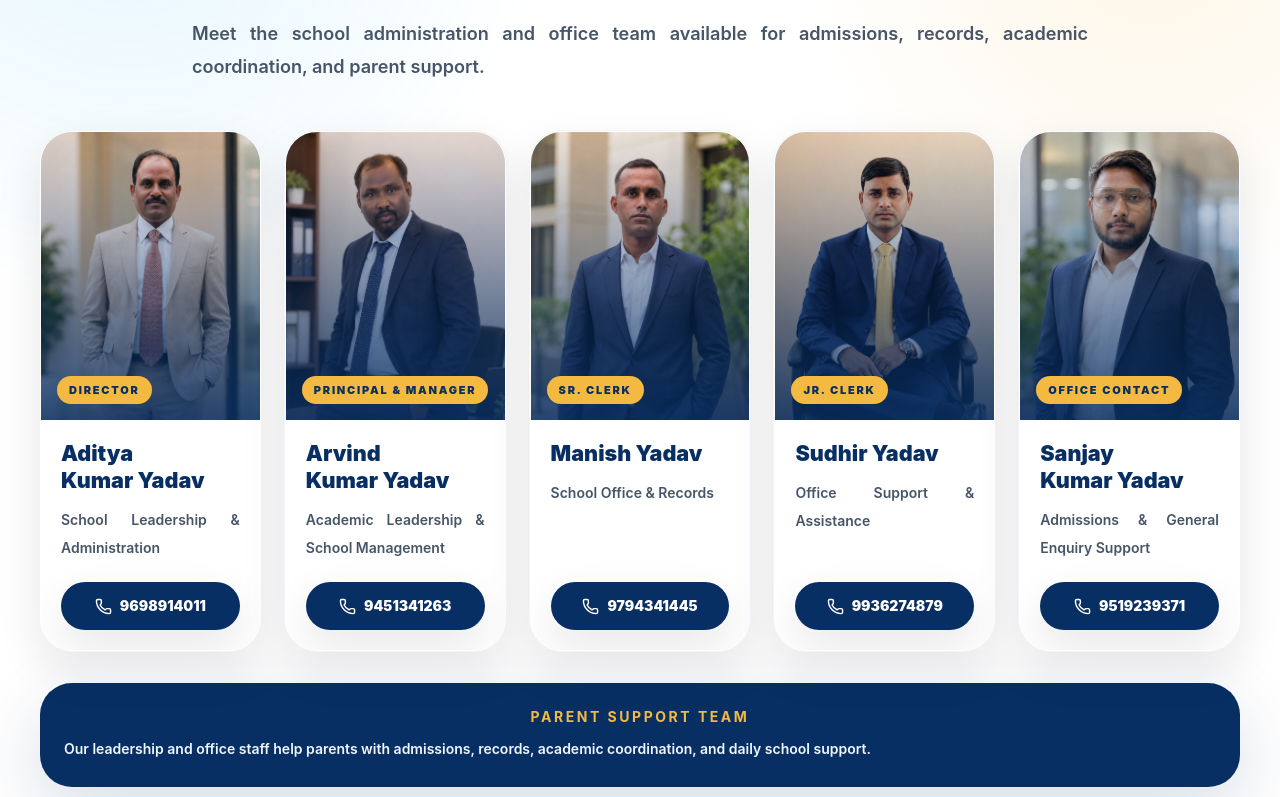
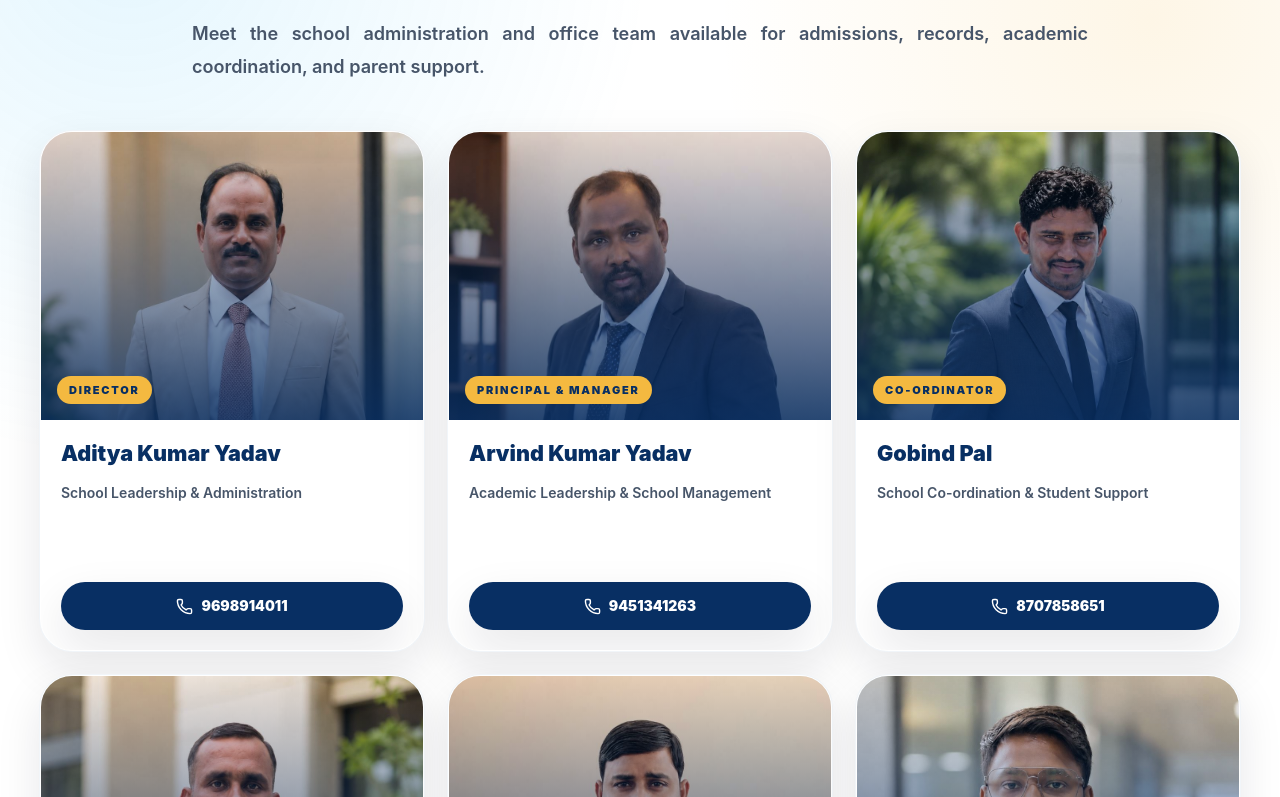
Before and after one commit to akashrajput2433/School-Website, a React (Vite) app: page / in a window 1280 px wide. Shown: the part 5603-6400 px from the top of the page. Built offline with nearby package versions, Linux system fonts and the light colour scheme.

Commit message:
Added a new staff in the staff section

```diff
--- a/src/data/siteData.js
+++ b/src/data/siteData.js
@@ -168,6 +168,13 @@ export const siteConfig = {
         qualification: "Academic Leadership & School Management",
         phone: "9451341263",
         image: "/assets/school/staff-arvind.jpeg"
+      },
+      {
+        name: "Gobind Pal",
+        designation: "Co-ordinator",
+        qualification: "School Co-ordination & Student Support",
+        phone: "8707858651",
+        image: "/assets/school/staff-gobind-pal.jpeg"
       },
       {
         name: "Manish Yadav",
--- a/src/pages/StepFourSections.jsx
+++ b/src/pages/StepFourSections.jsx
@@ -189,7 +189,7 @@ export function StaffSection({ staff }) {
       <div className="mx-auto max-w-7xl px-5 sm:px-8 lg:px-10">
         <div className="relative">
           <SectionHeading eyebrow="Staff" title="Leadership and office team." description="Meet the school administration and office team available for admissions, records, academic coordination, and parent support." />
-          <div className="mt-12 grid auto-rows-fr gap-6 md:grid-cols-2 xl:grid-cols-5">
+          <div className="mt-12 grid auto-rows-fr gap-6 md:grid-cols-2 lg:grid-cols-3">
             {staff.map((person) => (
               <article key={person.name} className="group flex h-full min-h-[520px] flex-col overflow-hidden rounded-[2rem] border border-white bg-white shadow-soft ring-1 ring-slate-100 transition duration-300 hover:-translate-y-1.5 hover:ring-school-gold/60 hover:shadow-premium dark:border-white/10 dark:bg-white/[0.08] dark:ring-white/10">
                 <div className="relative h-72 shrink-0 overflow-hidden bg-school-mist">
@@ -204,10 +204,16 @@ export function StaffSection({ staff }) {
                 <div className="flex flex-1 flex-col p-5">
                   <h3 className="text-[1.35rem] font-black leading-tight text-school-navy dark:text-white">{person.name}</h3>
                   <p className="mt-3 min-h-[56px] text-sm font-semibold leading-7 text-slate-600 dark:text-slate-200">{person.qualification}</p>
-                  <a href={`tel:${person.phone}`} className="mt-auto inline-flex min-h-12 items-center justify-center gap-2 rounded-full bg-school-navy px-4 text-sm font-black text-white shadow-soft transition hover:-translate-y-0.5 hover:bg-school-blue hover:shadow-premium dark:bg-school-gold dark:text-school-navy">
-                    <Phone size={17} />
-                    {person.phone}
-                  </a>
+                  {person.phone ? (
+                    <a href={`tel:${person.phone}`} className="mt-auto inline-flex min-h-12 items-center justify-center gap-2 rounded-full bg-school-navy px-4 text-sm font-black text-white shadow-soft transition hover:-translate-y-0.5 hover:bg-school-blue hover:shadow-premium dark:bg-school-gold dark:text-school-navy">
+                      <Phone size={17} />
+                      {person.phone}
+                    </a>
+                  ) : (
+                    <span className="mt-auto inline-flex min-h-12 items-center justify-center rounded-full bg-school-mist px-4 text-sm font-black text-school-navy ring-1 ring-school-blue/10 dark:bg-white/10 dark:text-school-gold dark:ring-white/10">
+                      School Co-ordination
+                    </span>
+                  )}
                 </div>
               </article>
             ))}
```
Also changed, not shown: public/assets/school/staff-gobind-pal.jpeg (added).
